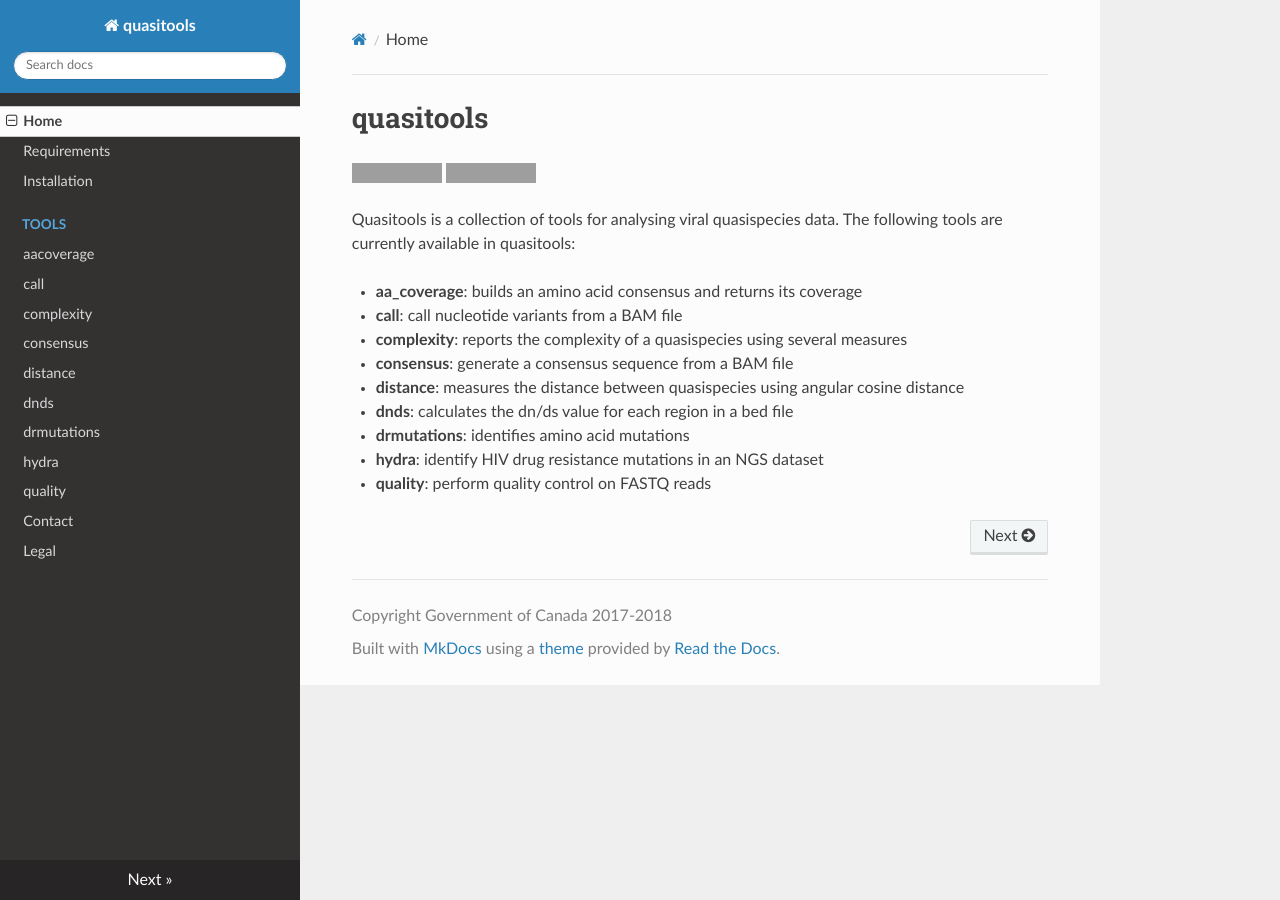
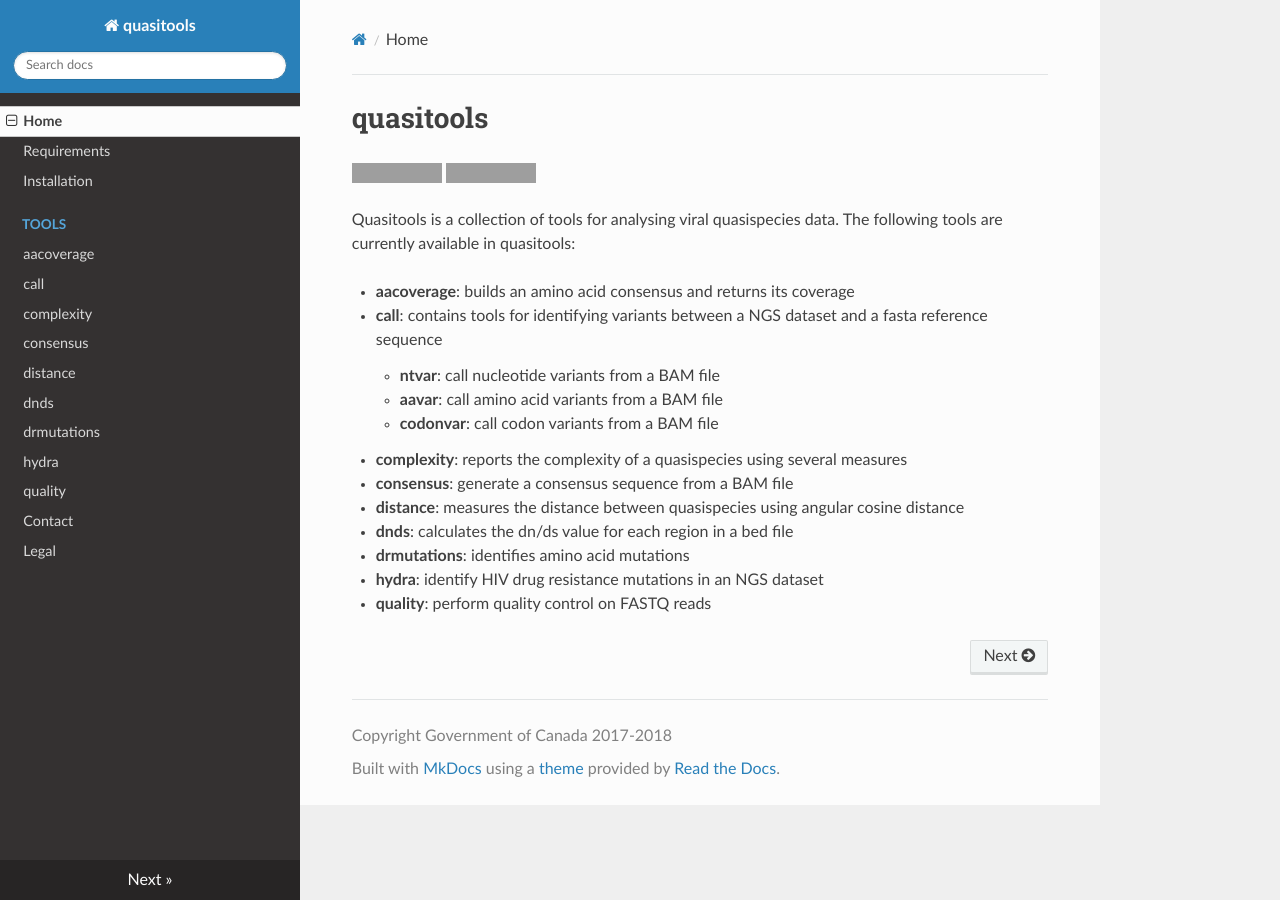
Before and after one commit to phac-nml/quasitools, an MkDocs documentation site: the page built from docs/index.md, in a window 1280 px wide. Built offline with MkDocs 1.6.1, drawn with Linux system fonts in a browser that asks for light colours; nearby versions of some CDN libraries; grey boxes are pictures that could not be loaded.

Commit message:
Update docs/index.md call description

```diff
--- a/docs/index.md
+++ b/docs/index.md
@@ -4,8 +4,11 @@
 
 Quasitools is a collection of tools for analysing viral quasispecies data. The following tools are currently available in quasitools:
 
-* **aa_coverage**: builds an amino acid consensus and returns its coverage
-* **call**: call nucleotide variants from a BAM file
+* **aacoverage**: builds an amino acid consensus and returns its coverage
+* **call**: contains tools for identifying variants between a NGS dataset and a fasta reference sequence
+	* **ntvar**: call nucleotide variants from a BAM file
+	* **aavar**: call amino acid variants from a BAM file
+	* **codonvar**: call codon variants from a BAM file
 * **complexity**: reports the complexity of a quasispecies using several measures
 * **consensus**: generate a consensus sequence from a BAM file
 * **distance**: measures the distance between quasispecies using angular cosine distance
```
Also changed, not shown: README.md (+2 -2 lines).
